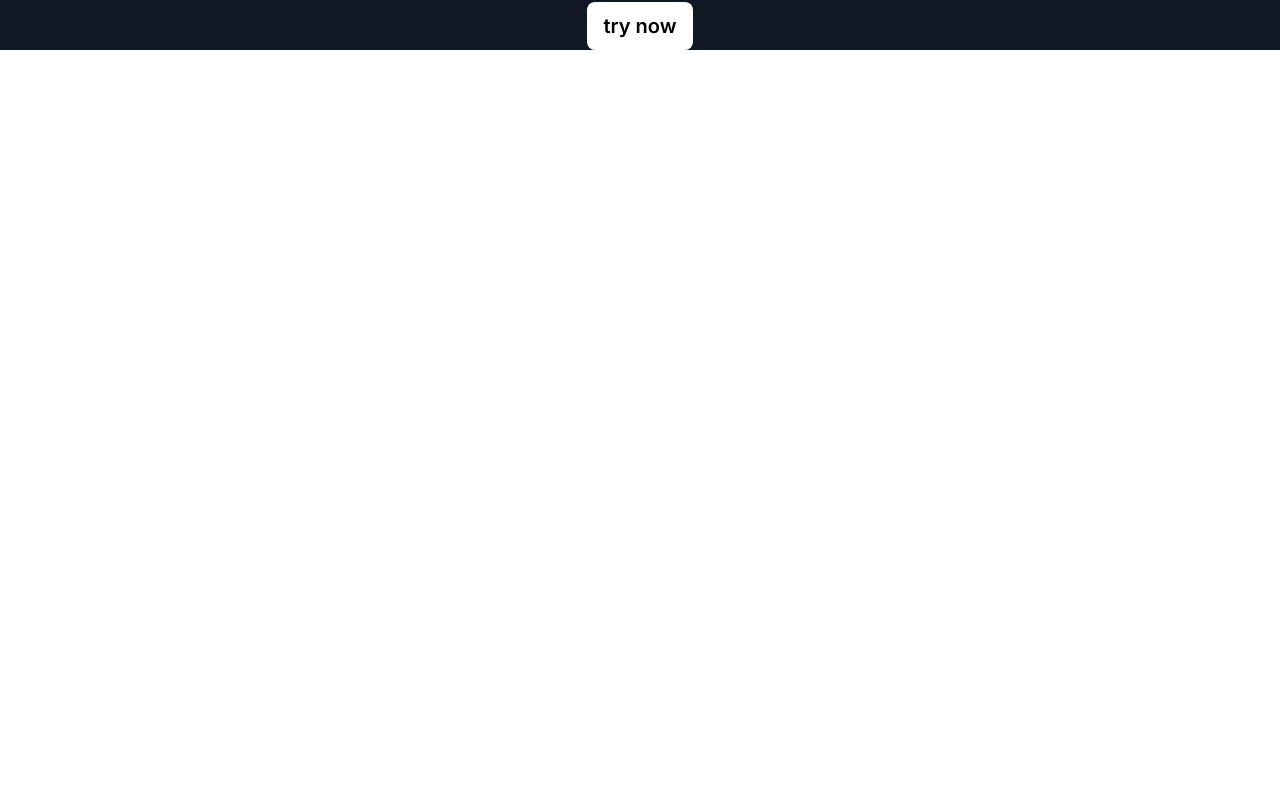
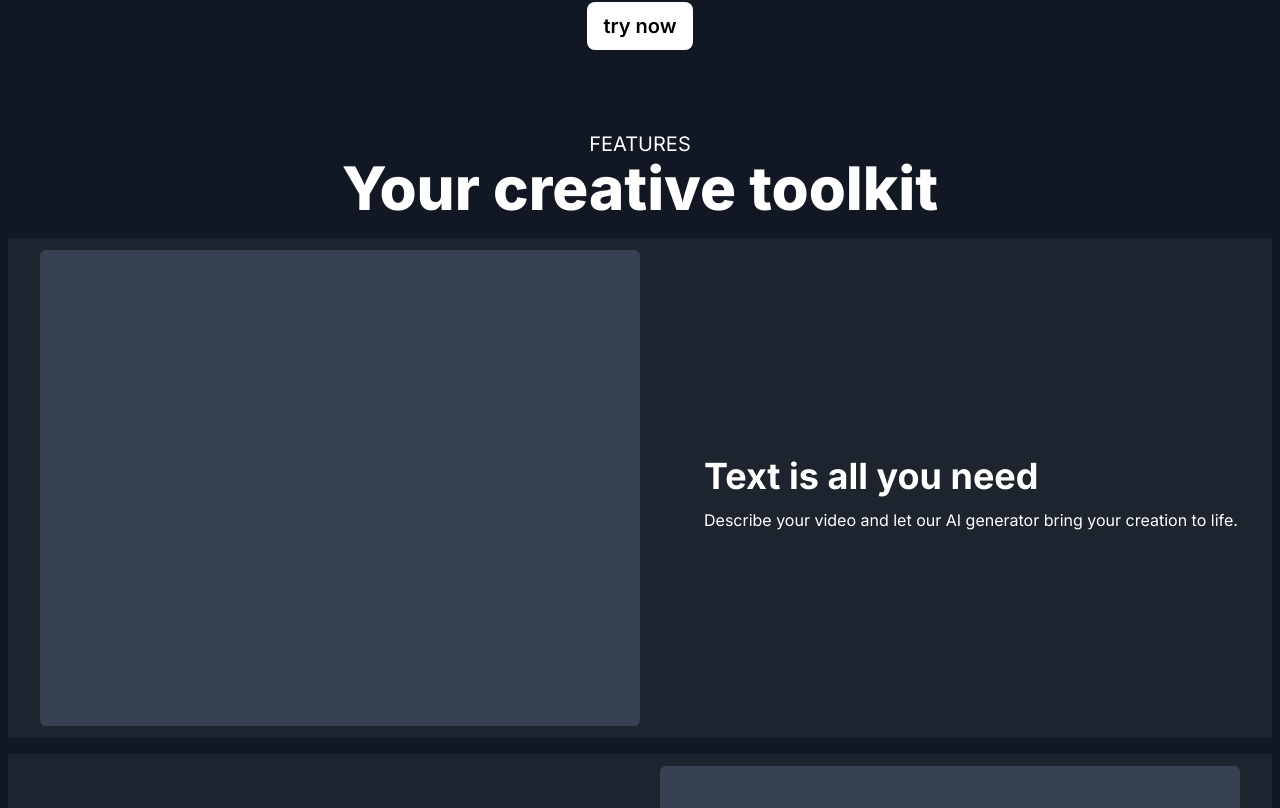
Before and after one commit to Tahaxweb/fast-medya, a Next.js app: page / in a window 1280 px wide. Shown: the part 1692-2500 px from the top of the page. Before the commit the page ends 1742 px from the top, so only its background shows below. Built offline with nearby package versions, Linux system fonts and the light colour scheme.

Commit message:
add features section and features card sceleton

```diff
--- /dev/null
+++ b/src/app/components/FeatureCard.tsx
@@ -0,0 +1,27 @@
+import React from "react";
+
+interface FeatureCardProps {
+  title: string;
+  description: string;
+  reverse?: boolean;
+}
+
+function FeatureCard({ title, description, reverse }: FeatureCardProps) {
+  return (
+    <div
+      className={`bg-white bg-opacity-5 lg:h-[500px] w-full px-8  gap-16  py-3 h-full flex flex-col ${reverse ? "lg:flex-row-reverse" : "lg:flex-row"}`}
+    >
+      <div className="flex flex-col justify-center flex-grow">
+        <h3 className="text-4xl font-bold text-white text-center md:text-left my-3">
+          {title}
+        </h3>
+        <p className="text-white text-center md:text-left max-w-xl">
+          {description}
+        </p>
+      </div>
+      <div className="  w-1/2 rounded-md md:h-full h-96 bg-gray-700"></div>
+    </div>
+  );
+}
+
+export default FeatureCard;
--- /dev/null
+++ b/src/app/components/Features.tsx
@@ -0,0 +1,51 @@
+import React from "react";
+import FeatureCard from "./FeatureCard";
+const FeatureCardValue = [
+  {
+    title: "Text is all you need",
+    reverse: true,
+    description:
+      "Describe your video and let our AI generator bring your creation to life.",
+  },
+  {
+    title: "Sync to your audio",
+    reverse: false,
+    description:
+      "Perfect for creating music videos, visualizers, Spotify canvases, or promos for your social media channels.",
+  },
+  {
+    title: "Your video, your style",
+    reverse: true,
+    description:
+      "There's a unique AI style for everyone. Create an anime intro, a psychedelic music video, or photorealistic footage.",
+  },
+  {
+    title: "You're in control",
+    reverse: false,
+    description:
+      "A familiar timeline editor gives you the control you need to make your vision a reality.",
+  },
+];
+
+function Features() {
+  return (
+    <div className="flex items-center mt-20 flex-col w-full">
+      <h1 className="text-white text-xl uppercase">features</h1>
+      <h2 className="text-white text-center mb-5 text-6xl font-extrabold">
+        Your creative toolkit
+      </h2>
+      <div className="px-2 w-full flex flex-col gap-y-4">
+        {FeatureCardValue.map((data, index) => (
+          <FeatureCard
+            key={index}
+            title={data.title}
+            description={data.description}
+            reverse={data.reverse}
+          />
+        ))}
+      </div>
+    </div>
+  );
+}
+
+export default Features;
--- a/src/app/page.tsx
+++ b/src/app/page.tsx
@@ -3,12 +3,14 @@ import Navbar from "./components/ui/Header";
 import Button from "./components/ui/Button";
 import UseCases from "./components/UseCases";
 import Hero from "@/app/components/Hero";
+import Features from "./components/Features";
 export default function Home() {
   return (
     <div className="bg-[#111823]    h-full ">
       <Navbar />
       <Hero />
       <UseCases />
+      <Features />
     </div>
   );
 }
```
